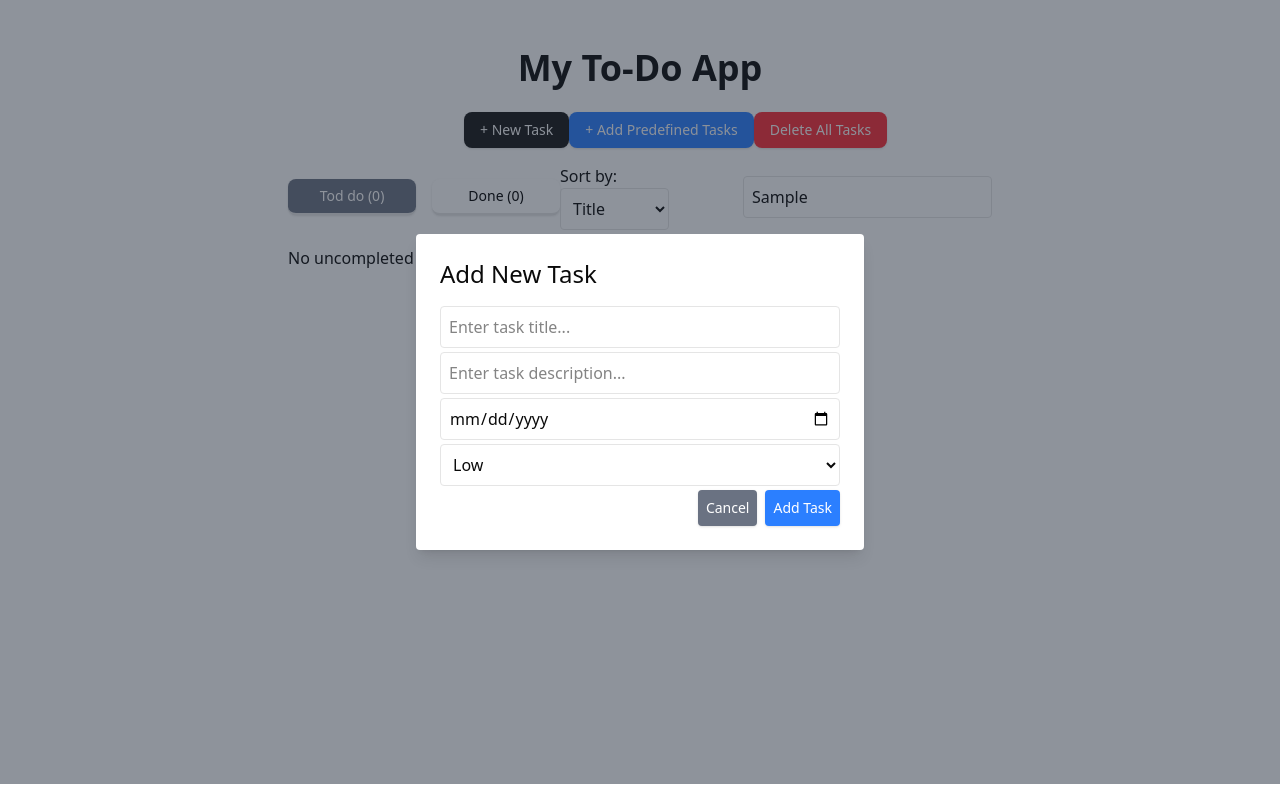
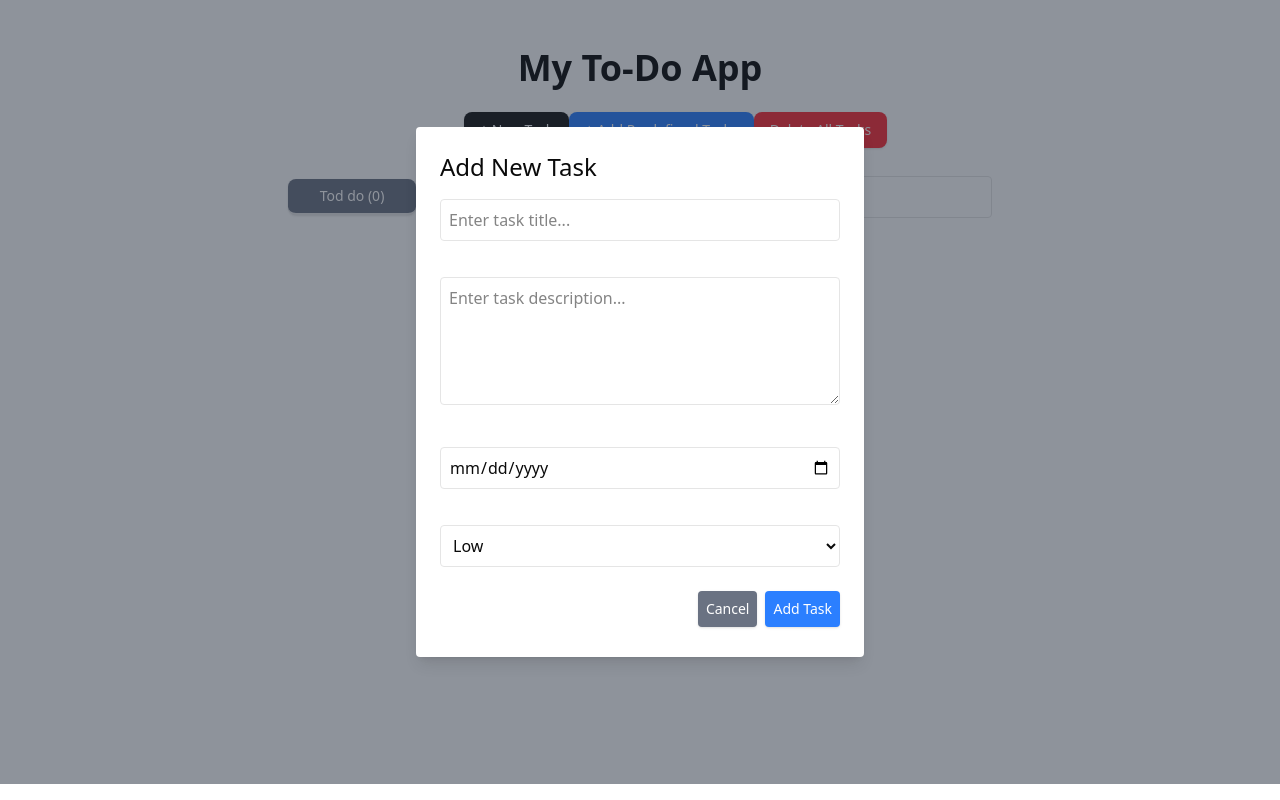
Before and after one commit to ninamexx/todo-app, a React (Vite) app in the folder frontend/: page / in a window 1280 px wide. Both pictures are taken after typing "Sample" into the empty fields and a click on the button "+ New Task". Built offline with nearby package versions, Linux system fonts and the light colour scheme; no server answers.

Commit message:
Made  the form prettier

```diff
--- a/frontend/src/components/TaskForm.tsx
+++ b/frontend/src/components/TaskForm.tsx
@@ -115,49 +115,54 @@ export const TaskForm = ({
 
   return (
     <div className="fixed inset-0 flex items-center justify-center bg-gray-800/50">
-      <div className="bg-white p-6 rounded shadow-lg w-full max-w-md sm:w-3/4">
+      <div className="bg-white p-6 rounded shadow-lg w-full max-w-md sm:w-3/4 h-[530px] overflow-y-auto">
         <h2 className="text-2xl mb-4">{task ? "Edit Task" : "Add New Task"}</h2>
         <input
           type="text"
           value={taskName}
           onChange={(e) => setTaskName(e.target.value)}
           placeholder="Enter task title..."
-          className="border p-2 rounded w-full mb-1"
+          className="border p-2 rounded w-full"
         />
-        {errors.title && <p className="text-red-500 mb-3">{errors.title}</p>}
-        <input
-          type="text"
+        <div className="h-6 mb-3">
+          {errors.title && <p className="text-red-500">{errors.title}</p>}
+        </div>
+        <textarea
           value={taskDescription}
           onChange={(e) => setTaskDescription(e.target.value)}
           placeholder="Enter task description..."
-          className="border p-2 rounded w-full mb-1"
+          className="border p-2 rounded w-full h-32"
         />
+        <div className="h-6 mb-3">
           {errors.description && (
-          <p className="text-red-500 mb-3">{errors.description}</p>
+            <p className="text-red-500">{errors.description}</p>
           )}
+        </div>
         <input
           type="date"
           value={taskDueDate}
           onChange={handleDueDateChange}
-          className="border p-2 rounded w-full mb-1"
+          className="border p-2 rounded w-full"
         />
+        <div className="h-6 mb-3">
           {dueDateWarning ? (
             <p className="text-yellow-500">{dueDateWarning}</p>
           ) : (
             errors.dueDate && <p className="text-red-500">{errors.dueDate}</p>
           )}
+        </div>
         <select
           value={taskPriority}
           onChange={(e) =>
             setTaskPriority(e.target.value as "Low" | "Medium" | "High")
           }
-          className="border p-2 rounded w-full mb-1"
+          className="border p-2 rounded w-full mb-3"
         >
           <option value="Low">Low</option>
           <option value="Medium">Medium</option>
           <option value="High">High</option>
         </select>
-        <div className="flex justify-between items-center">
+        <div className="flex justify-between items-center mt-3">
           {task && (
             <Button
               onClick={handleDelete}
--- a/frontend/src/components/TaskListClient.tsx
+++ b/frontend/src/components/TaskListClient.tsx
@@ -301,7 +301,9 @@ export const TaskListClient = () => {
       {activeTab === "uncompleted" ? (
         <>
           {currentUncompletedTasks.length === 0 ? (
-            <p>No uncompleted tasks</p>
+            <div className="flex justify-center items-center h-64">
+              <p>No uncompleted tasks, add a new one!</p>
+            </div>
           ) : (
             <>
               <TaskList
@@ -321,7 +323,9 @@ export const TaskListClient = () => {
       ) : (
         <>
           {currentCompletedTasks.length === 0 ? (
-            <p>No completed tasks... yet</p>
+            <div className="flex justify-center items-center h-64">
+              <p>No completed tasks... yet</p>
+            </div>
           ) : (
             <>
               <TaskList
```
Lines whose indentation alone changed are shown as unchanged.
